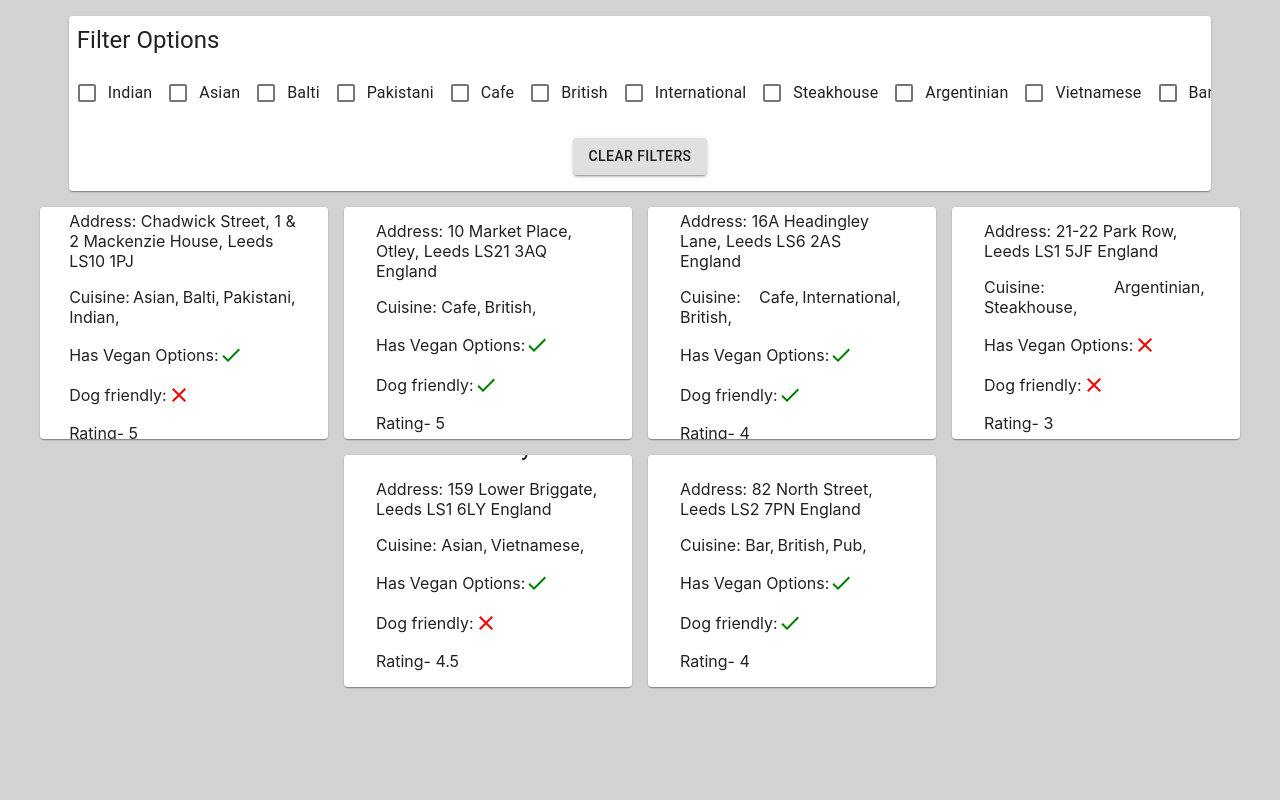
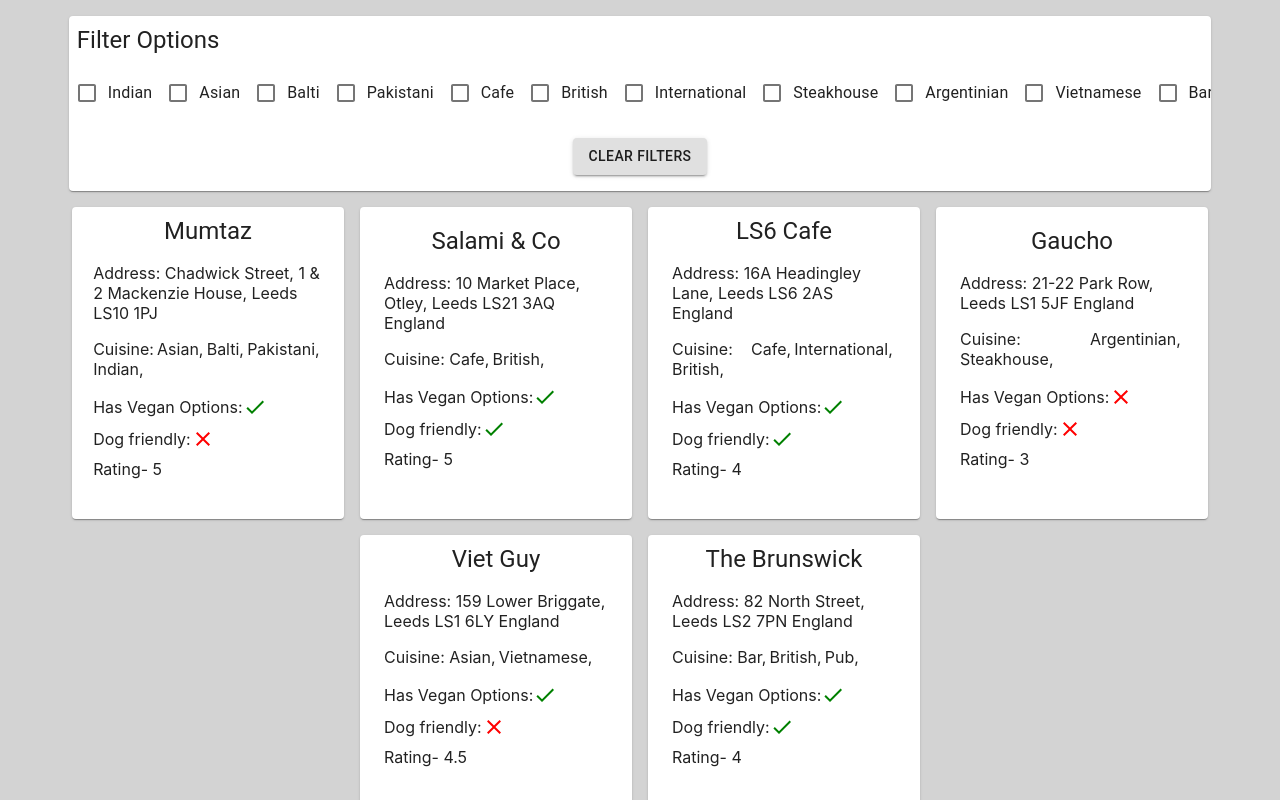
Before and after one commit to Dameon79/Korelogic, a React (Create React App) app: page / in a window 1280 px wide. Built offline with nearby package versions, Linux system fonts and the light colour scheme.

Commit message:
Fix styling for laptop display

```diff
--- a/src/App.js
+++ b/src/App.js
@@ -20,16 +20,16 @@ const getStyles = makeStyles({
     flexWrap: "wrap",
     alignContent: "start",
     justifyContent: "center",
+    overflow: "auto",
   },
   restaurantCard: {
     width: "20vw",
     margin: "0.5rem",
-    padding: "1rem",
+    padding: "0.5rem",
     display: "flex",
     flexDirection: "column",
     justifyContent: "center",
     alignItems: "center",
-    maxHeight: "25vh",
   },
 });
 
--- a/src/components/DogFriendly.js
+++ b/src/components/DogFriendly.js
@@ -7,7 +7,7 @@ const getStyles = makeStyles({
   root: {
     display: "flex",
     alignItems: "center",
-    marginBottom: "1rem",
+    marginBottom: "0.5rem",
   },
 
   noIcon: {
--- a/src/components/Rating.js
+++ b/src/components/Rating.js
@@ -4,7 +4,7 @@ import { makeStyles } from "@material-ui/core/styles";
 const getStyles = makeStyles({
   root: {
     display: "flex",
-    marginBottom: "1rem",
+    marginBottom: "0.5rem",
   },
 });
 
--- a/src/components/VeganOptions.js
+++ b/src/components/VeganOptions.js
@@ -7,7 +7,7 @@ const getStyles = makeStyles({
   root: {
     display: "flex",
     alignItems: "center",
-    marginBottom: "1rem",
+    marginBottom: "0.5rem",
   },
   noIcon: {
     color: "red",
```
Also changed, not shown: 1 other file (tests, documents, lock files or other folders).
